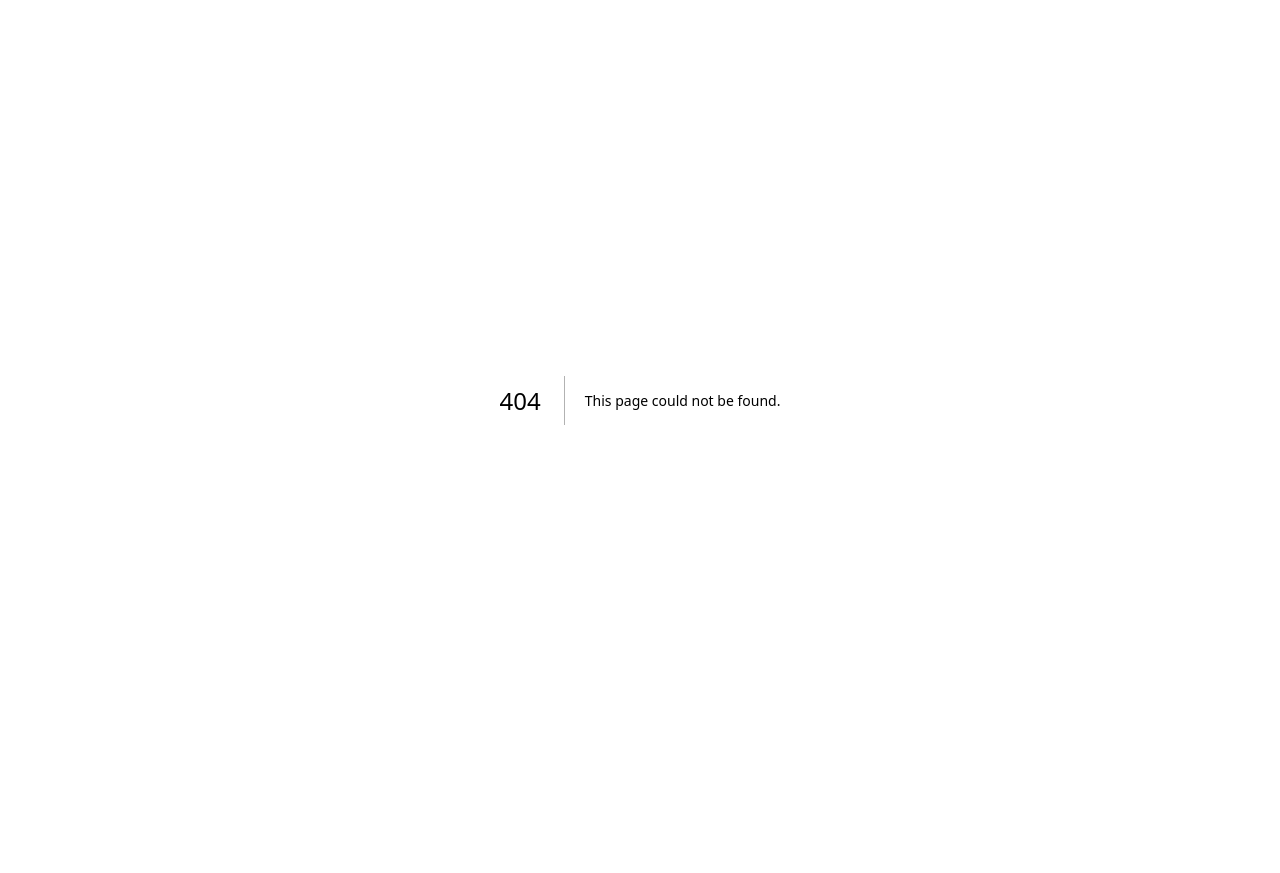
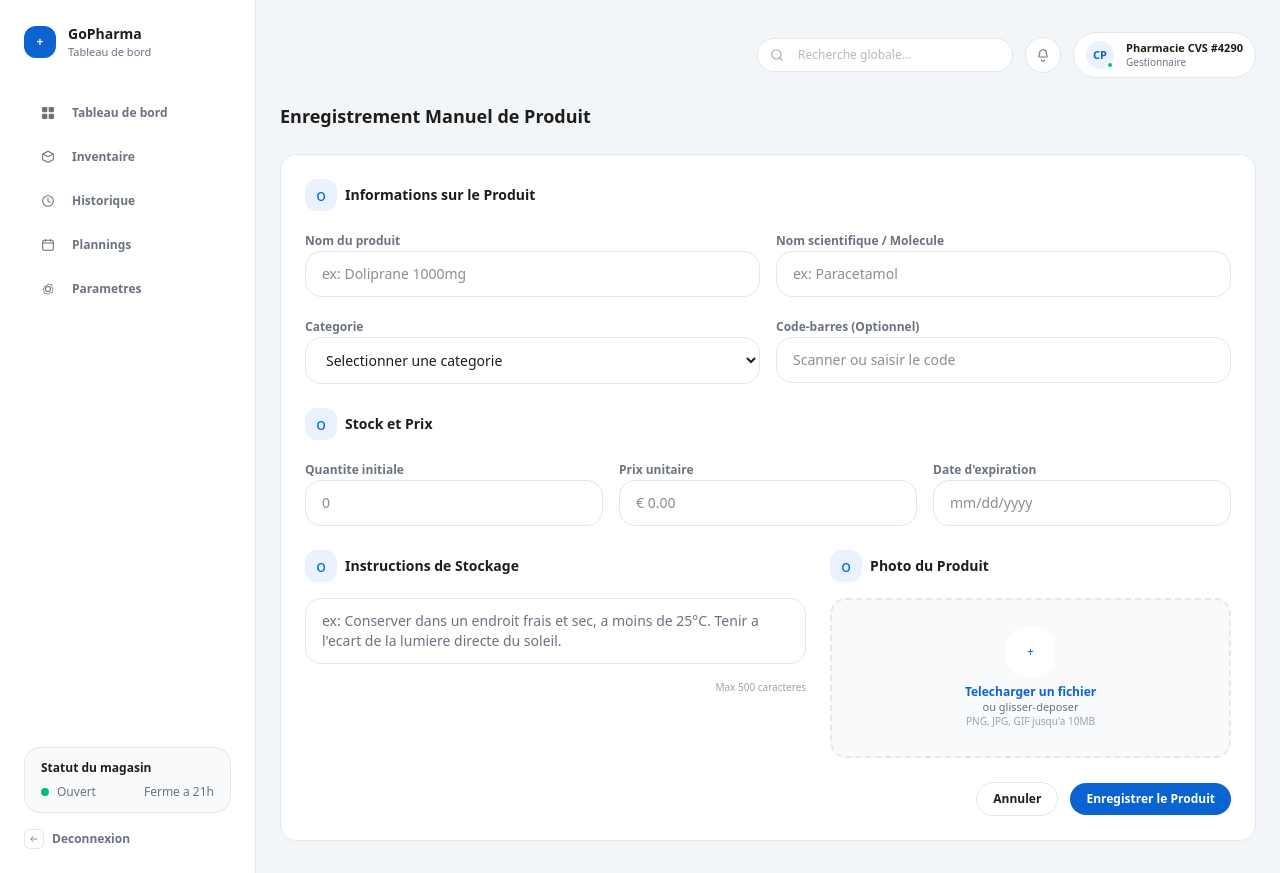
Before and after one commit to ai-embed/gopharma, a Next.js app: page /pharmacy/inventory/new in a window 1280 px wide. Before the commit this address had no page. Before the commit the page ends 800 px from the top, so only its background shows below. Built offline with nearby package versions, Linux system fonts and the light colour scheme.

Commit message:
feat: add manual product registration page

```diff
--- /dev/null
+++ b/src/app/pharmacy/inventory/new/page.tsx
@@ -0,0 +1,155 @@
+export default function PharmacyInventoryNewPage() {
+  return (
+    <div className="space-y-6">
+      <div>
+        <h1 className="text-lg font-semibold">
+          Enregistrement Manuel de Produit
+        </h1>
+      </div>
+
+      <div className="rounded-2xl border border-[#E5E7EB] bg-white p-6">
+        <div className="space-y-6">
+          <section className="space-y-4">
+            <div className="flex items-center gap-2">
+              <span className="flex h-8 w-8 items-center justify-center rounded-xl bg-[#EAF2FF] text-[#0B63D1]">
+                o
+              </span>
+              <h2 className="text-sm font-semibold">
+                Informations sur le Produit
+              </h2>
+            </div>
+
+            <div className="grid gap-4 md:grid-cols-2">
+              <div className="space-y-2">
+                <label className="text-xs font-semibold text-[#6B7280]">
+                  Nom du produit
+                </label>
+                <input
+                  placeholder="ex: Doliprane 1000mg"
+                  className="w-full rounded-2xl border border-[#E5E7EB] px-4 py-3 text-sm"
+                />
+              </div>
+              <div className="space-y-2">
+                <label className="text-xs font-semibold text-[#6B7280]">
+                  Nom scientifique / Molecule
+                </label>
+                <input
+                  placeholder="ex: Paracetamol"
+                  className="w-full rounded-2xl border border-[#E5E7EB] px-4 py-3 text-sm"
+                />
+              </div>
+              <div className="space-y-2">
+                <label className="text-xs font-semibold text-[#6B7280]">
+                  Categorie
+                </label>
+                <select className="w-full rounded-2xl border border-[#E5E7EB] bg-white px-4 py-3 text-sm">
+                  <option>Selectionner une categorie</option>
+                  <option>Analgesiques</option>
+                  <option>Antibiotiques</option>
+                  <option>Respiratoire</option>
+                </select>
+              </div>
+              <div className="space-y-2">
+                <label className="text-xs font-semibold text-[#6B7280]">
+                  Code-barres (Optionnel)
+                </label>
+                <input
+                  placeholder="Scanner ou saisir le code"
+                  className="w-full rounded-2xl border border-[#E5E7EB] px-4 py-3 text-sm"
+                />
+              </div>
+            </div>
+          </section>
+
+          <section className="space-y-4">
+            <div className="flex items-center gap-2">
+              <span className="flex h-8 w-8 items-center justify-center rounded-xl bg-[#EAF2FF] text-[#0B63D1]">
+                o
+              </span>
+              <h2 className="text-sm font-semibold">Stock et Prix</h2>
+            </div>
+            <div className="grid gap-4 md:grid-cols-3">
+              <div className="space-y-2">
+                <label className="text-xs font-semibold text-[#6B7280]">
+                  Quantite initiale
+                </label>
+                <input
+                  placeholder="0"
+                  className="w-full rounded-2xl border border-[#E5E7EB] px-4 py-3 text-sm"
+                />
+              </div>
+              <div className="space-y-2">
+                <label className="text-xs font-semibold text-[#6B7280]">
+                  Prix unitaire
+                </label>
+                <input
+                  placeholder="€ 0.00"
+                  className="w-full rounded-2xl border border-[#E5E7EB] px-4 py-3 text-sm"
+                />
+              </div>
+              <div className="space-y-2">
+                <label className="text-xs font-semibold text-[#6B7280]">
+                  Date d&apos;expiration
+                </label>
+                <input
+                  placeholder="mm/dd/yyyy"
+                  className="w-full rounded-2xl border border-[#E5E7EB] px-4 py-3 text-sm"
+                />
+              </div>
+            </div>
+          </section>
+
+          <section className="grid gap-6 lg:grid-cols-[minmax(0,1fr)_minmax(0,0.8fr)]">
+            <div className="space-y-4">
+              <div className="flex items-center gap-2">
+                <span className="flex h-8 w-8 items-center justify-center rounded-xl bg-[#EAF2FF] text-[#0B63D1]">
+                  o
+                </span>
+                <h2 className="text-sm font-semibold">
+                  Instructions de Stockage
+                </h2>
+              </div>
+              <div className="rounded-2xl border border-[#E5E7EB] px-4 py-3 text-sm text-[#6B7280]">
+                ex: Conserver dans un endroit frais et sec, a moins de 25°C.
+                Tenir a l&apos;ecart de la lumiere directe du soleil.
+              </div>
+              <p className="text-right text-[10px] text-[#9CA3AF]">
+                Max 500 caracteres
+              </p>
+            </div>
+
+            <div className="space-y-4">
+              <div className="flex items-center gap-2">
+                <span className="flex h-8 w-8 items-center justify-center rounded-xl bg-[#EAF2FF] text-[#0B63D1]">
+                  o
+                </span>
+                <h2 className="text-sm font-semibold">Photo du Produit</h2>
+              </div>
+              <div className="flex h-40 flex-col items-center justify-center rounded-2xl border-2 border-dashed border-[#E5E7EB] bg-[#F8FAFC] text-center text-xs text-[#6B7280]">
+                <div className="flex h-12 w-12 items-center justify-center rounded-2xl bg-white text-[#0B63D1]">
+                  +
+                </div>
+                <p className="mt-2 font-semibold text-[#0B63D1]">
+                  Telecharger un fichier
+                </p>
+                <p className="text-[11px]">ou glisser-deposer</p>
+                <p className="text-[10px] text-[#9CA3AF]">
+                  PNG, JPG, GIF jusqu&apos;a 10MB
+                </p>
+              </div>
+            </div>
+          </section>
+
+          <div className="flex flex-wrap items-center justify-end gap-3">
+            <button className="rounded-full border border-[#E5E7EB] bg-white px-4 py-2 text-xs font-semibold text-[#1F1D1B]">
+              Annuler
+            </button>
+            <button className="rounded-full bg-[#0B63D1] px-4 py-2 text-xs font-semibold text-white">
+              Enregistrer le Produit
+            </button>
+          </div>
+        </div>
+      </div>
+    </div>
+  );
+}
```
Also changed, not shown: 1 other file (tests, documents, lock files or other folders).
